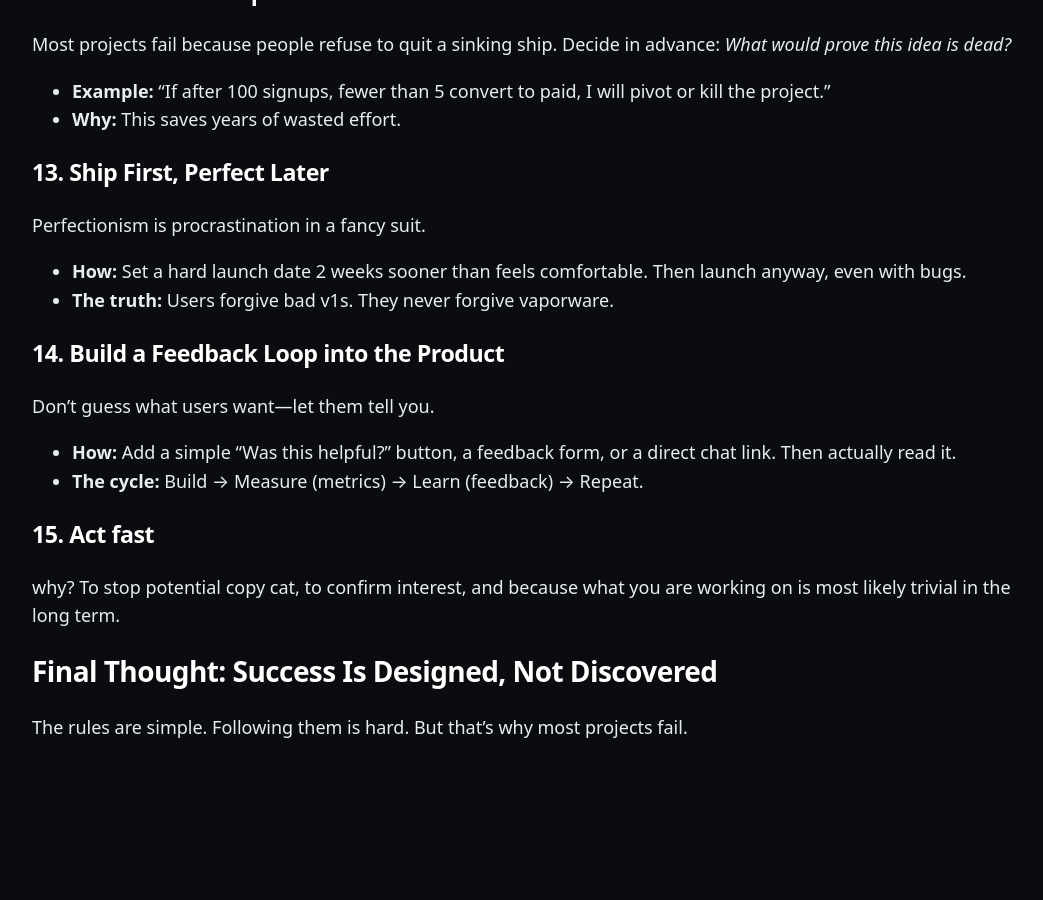
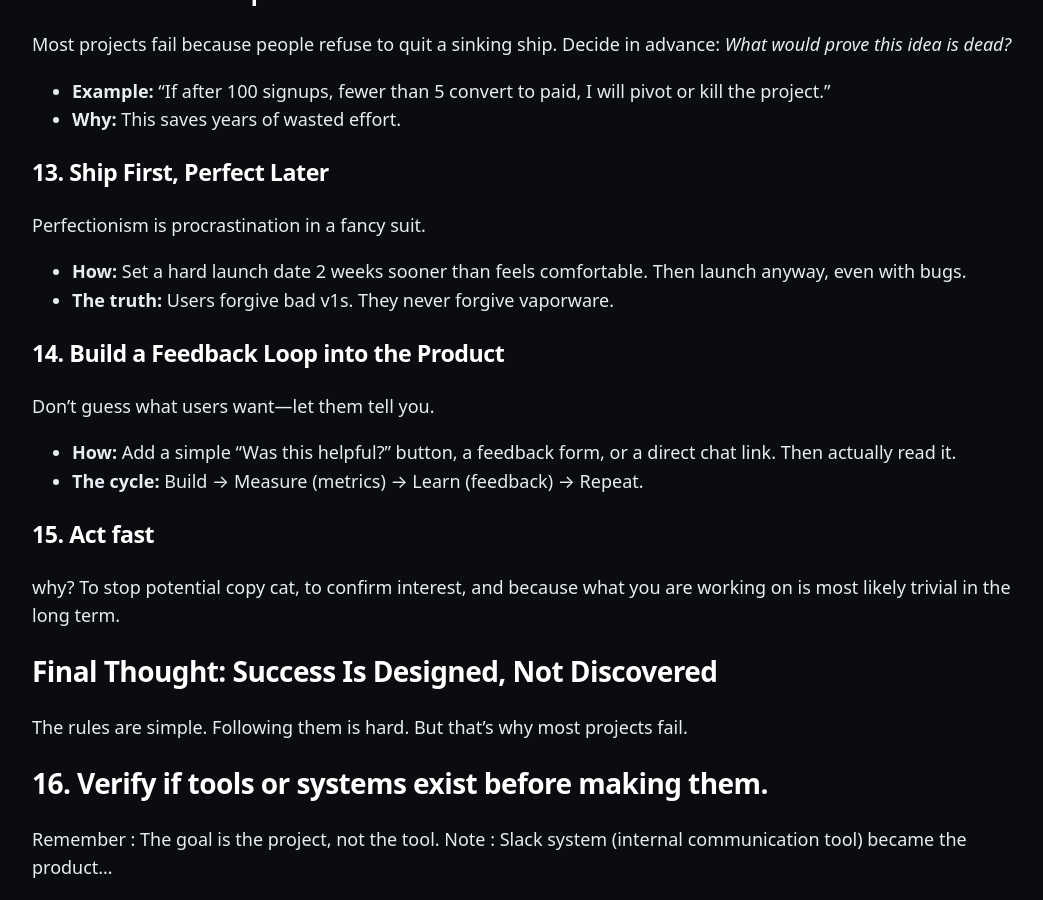
Before and after one commit to BBBB-44/_Codex, a Jekyll site: the page built from _codex/project-design.md, in a window 1280 px wide and 900 px high, scrolled down 2804 px. Shown: the whole window, without its empty margins (108-1151 px from the left). Built offline with Jekyll 4.4.1, drawn with Linux system fonts in a browser that asks for light colours; before the commit the page ends 3564 px from its top, so only the background shows below that.

Commit message:
Add guideline for verifying existing tools or systems
Added a new guideline about verifying existing tools before creating new ones.

```diff
--- a/_codex/project-design.md
+++ b/_codex/project-design.md
@@ -97,3 +97,7 @@ why? To stop potential copy cat, to confirm interest, and because what you are w
 ## Final Thought: Success Is Designed, Not Discovered
 
 The rules are simple. Following them is hard. But that’s why most projects fail.
+
+## 16. Verify if tools or systems exist before making them.
+Remember : The goal is the project, not the tool.
+Note : Slack system (internal communication tool) became the product...
```
